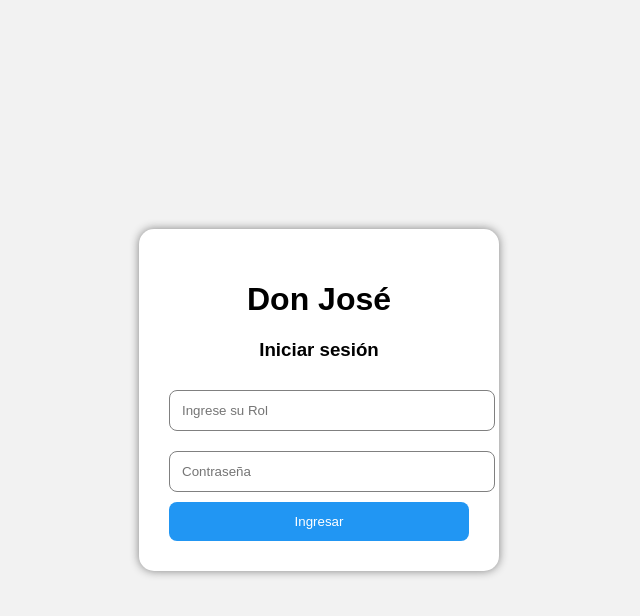
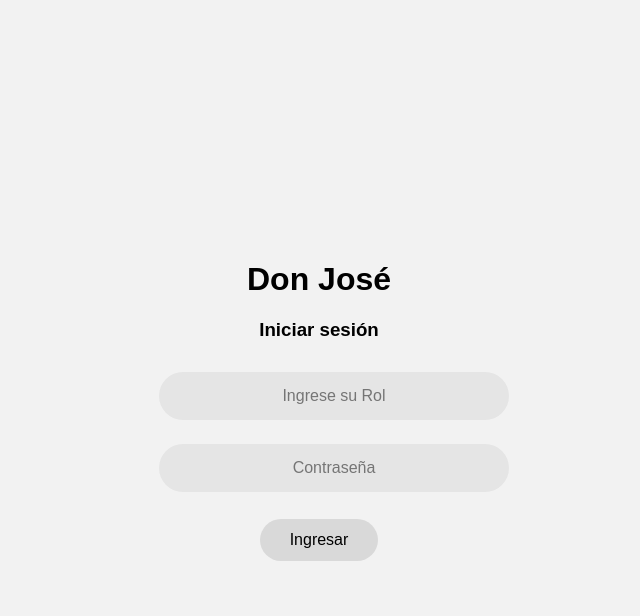
Before and after one commit to jogarciab/Proyecto-finasl-Don-jose, a Flask app: page / in a window 1280 px wide. Shown: the top 616 px of the page, without its empty margins (321-961 px from the left). Run offline with Flask 3, Linux system fonts and the light colour scheme.

Commit message:
Areglos de diseño al login

```diff
--- a/static/css/login.css
+++ b/static/css/login.css
@@ -19,48 +19,69 @@ height:100vh;
 
 .contenedor{
 
-background:white;
-
-padding:30px;
-
-width:300px;
-
-border-radius:15px;
-
-box-shadow:0 0 10px gray;
+width:320px;
 
 text-align:center;
 
 }
 
+.logo{
+
+width: 120px;
+    height: 120px;
+    border-radius: 50%;
+    object-fit: cover;
+    margin-bottom: 20px;
+}
+
 input{
 
-width:100%;
+    width:100%;
 
-padding:12px;
+    padding:15px;
 
-margin:10px 0;
+    margin:12px 0;
 
-border-radius:8px;
+    border-radius:30px;
 
-border:1px solid gray;
+    border: none;
+
+    background: #e5e5e5;
+
+    outline: none;
+
+    font-size: 16px;
+
+    text-align: center;
+
+}
+
+.texto {
+    font-size: 14px;
+
+    margin: 10px 0;
+
+    color: #555;
 
 }
 
 button{
+    margin-top: 15px;
 
-width:100%;
+    padding:12px 30px;
 
-padding:12px;
+    background:#d9d9d9;
 
-background:#2196F3;
+    border: none;
 
-color:white;
+    border-radius: 30px;
 
-border:none;
+    cursor:pointer;
 
-border-radius:8px;
-
-cursor:pointer;
+    font-size: 16px;
 
 }
+
+button:hover {
+    background:#c5c5c5;
+}
```
